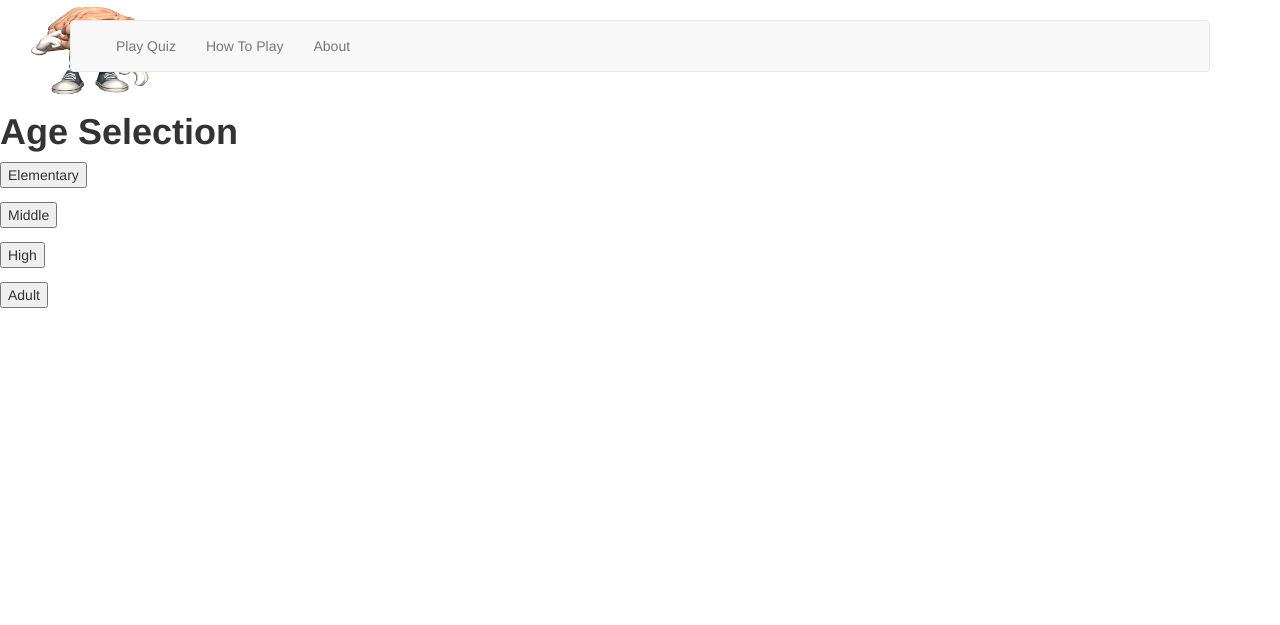
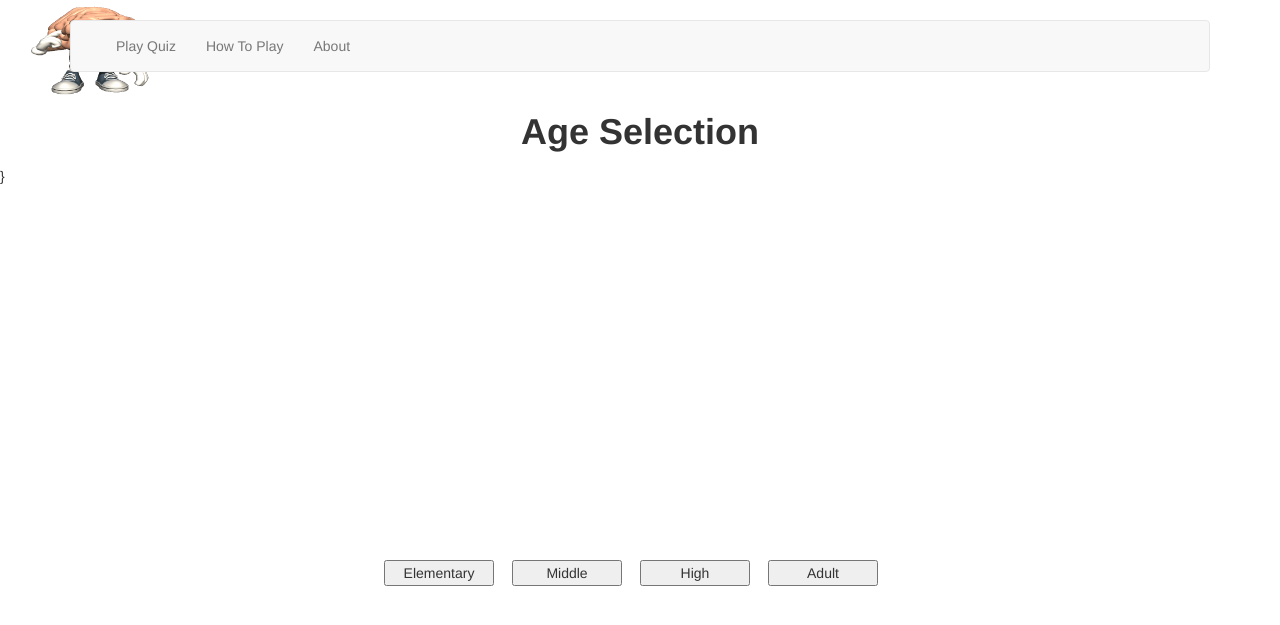
Before and after one commit to tamqtran/CECS445, a Django app: page /quiz/AgeSelection/ in a window 1280 px wide. Shown: the top 625 px of the page. Run offline with Django 3.2, Linux system fonts and the light colour scheme; some libraries are stand-ins or nearby versions.

Commit message:
Age Selection page

```diff
--- a/QuizWebsite/quiz/Templates/AgeSelection.html
+++ b/QuizWebsite/quiz/Templates/AgeSelection.html
@@ -7,25 +7,53 @@
 
 	{% block body %}
   <body>
-		<h1> <b> Age Selection</b> </h1>
+		<h1 align="center">  <b> Age Selection</b> </h1>
 
         <p>
 			<form method="get" action="{% url 'quiz:ElementaryCategories' %}">
-				<button type="submit" >Elementary</button>
+				<button type="submit" id = "Elementary" >Elementary</button>
 			</form>
 
 			<form method="get" action="{% url 'quiz:MiddleCategories' %}">
-				<button type="submit" >Middle</button>
+				<button type="submit" id = "Middle">Middle</button>
 			</form>
 
 			<form method="get" action="{% url 'quiz:HighCategories' %}">
-				<button type="submit" >High</button>
+				<button type="submit" id = "High" >High</button>
 			</form>
 
 			<form method="get" action="{% url 'quiz:AdultCategories' %}">
-				<button type="submit" >Adult</button>
+				<button type="submit" id = "Adult">Adult</button>
 			</form>
         </p>
+		<style>
+			.h1{
+				position:absolute;
+				left:50%;
+			}
+			#Elementary{
+  				position:absolute;
+				top:70%;
+				left:30%;
+				width:110;}
+			#Middle{
+  				position:absolute;
+				top:70%;
+				left:40%;
+				width:110;}
+			#High{
+  				position:absolute;
+				top:70%;
+				left:50%;
+				width:110;}
+			#Adult{
+  				position:absolute;
+				top:70%;
+				left:60%;
+				width:110;}
+
+		</style>
+  		}
 	</body>
     {% endblock %}
 
```
